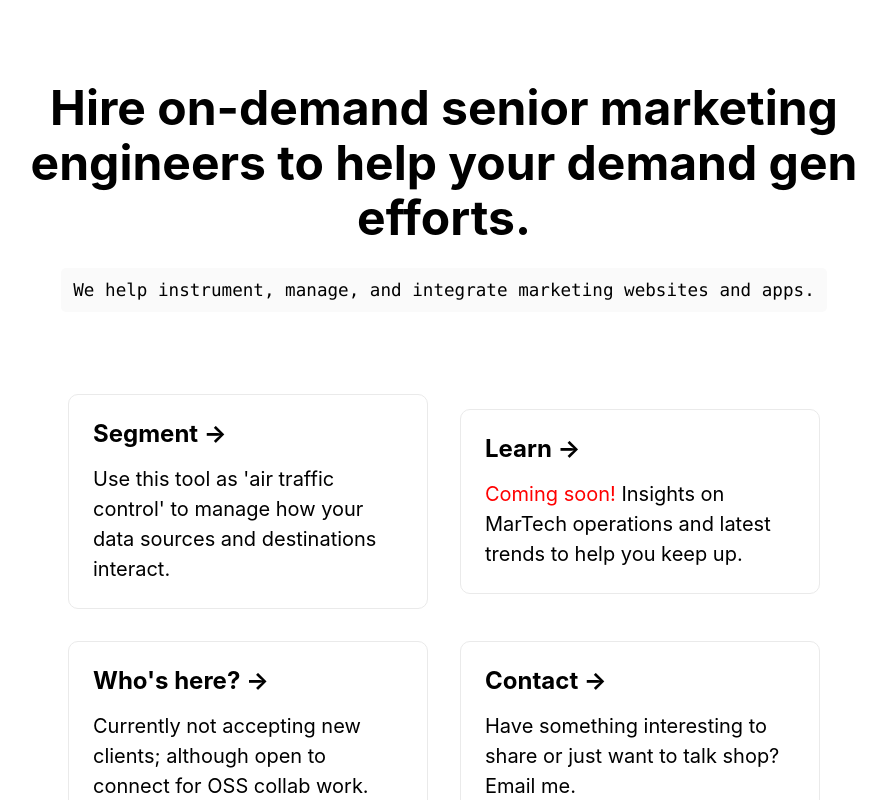
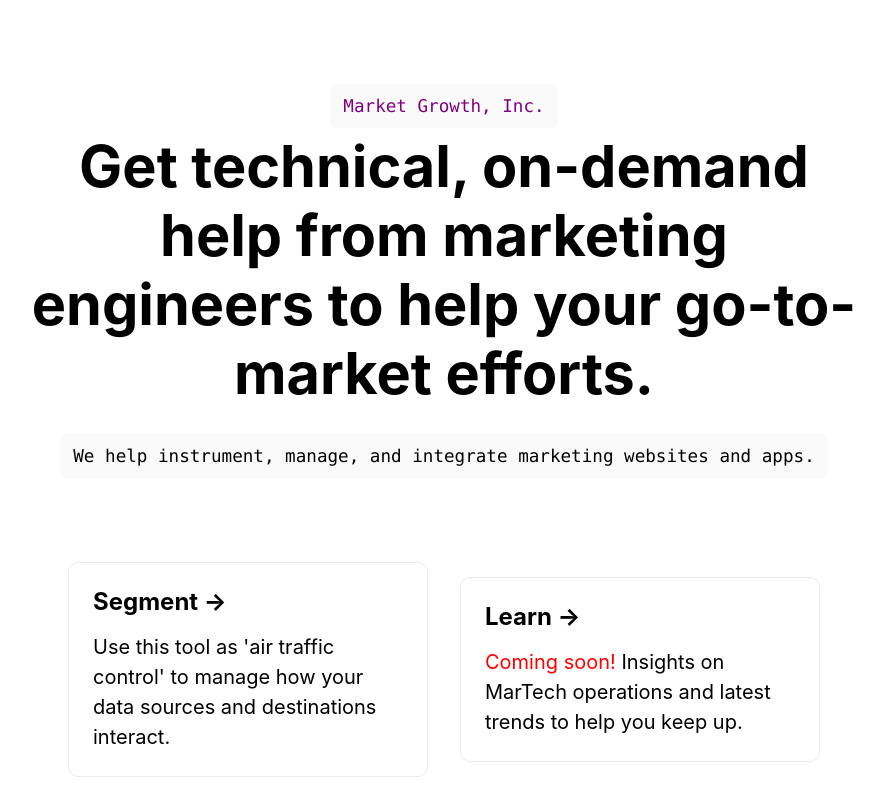
Before and after one commit to marketgrowth/www, a Next.js app: page / in a window 1280 px wide. Shown: the top 800 px of the page, without its empty margins (196-1082 px from the left). Built offline with nearby package versions, Linux system fonts and the light colour scheme.

Commit message:
Update home page

```diff
--- a/pages/index.js
+++ b/pages/index.js
@@ -5,13 +5,16 @@ export default function Home() {
   return (
     <div className={styles.container}>
       <Head>
-        <title>Create Next App</title>
+        <title>Market Growth - Hire on-demand senior marketing engineers </title>
         <link rel="icon" href="/favicon.ico" />
       </Head>
 
       <main className={styles.main}>
+        <p className={styles.descriptionTag}>
+          <code className={styles.code}>Market Growth, Inc.</code>
+        </p>
         <h1 className={styles.title}>
-          Hire on-demand senior marketing engineers to help your demand gen efforts.
+          Get technical, on-demand help from marketing engineers to help your go-to-market efforts.
         </h1>
 
         <p className={styles.description}>
@@ -48,7 +51,7 @@ export default function Home() {
       </main>
 
       <footer className={styles.footer}>
-      Built in SV. &copy; 2021. Market Growth, Inc. All Rights Reserved.
+      &copy; 2021. Market Growth, Inc. All Rights Reserved.
       </footer>
     </div>
   )
--- a/styles/Home.module.css
+++ b/styles/Home.module.css
@@ -48,11 +48,16 @@
 
 .title {
   margin: 0 auto;
-  line-height: 1.15;
-  font-size: 3rem;
-  max-width: 980px;
+  line-height: 1.2;
+  max-width: 880px;
+  font-size: 2rem;
+  padding: 0 20px;
 }
-
+@media (min-width: 768px) {
+  .title {
+    font-size: 3.6rem;
+  }
+}
 .title,
 .description {
   text-align: center;
@@ -60,7 +65,11 @@
 
 .description {
   line-height: 1.5;
-  font-size: 1.5rem;
+  font-size: 1.6rem;
+  padding: 0 20px;
+}
+.descriptionTag {
+  color: purple
 }
 
 .code {
```
